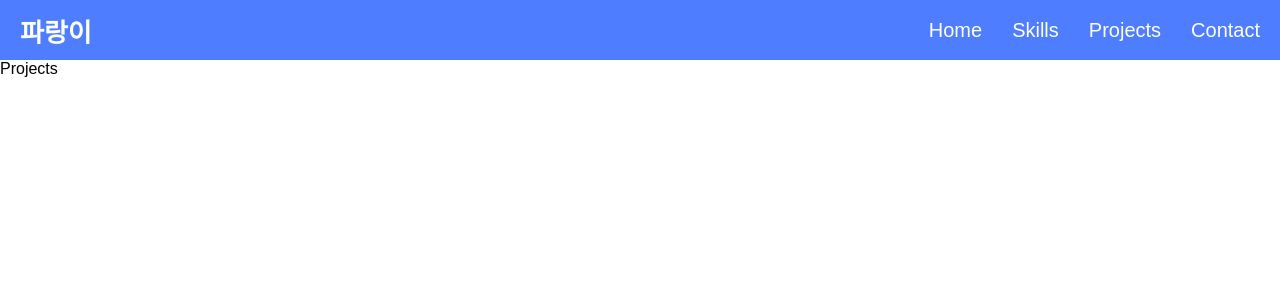
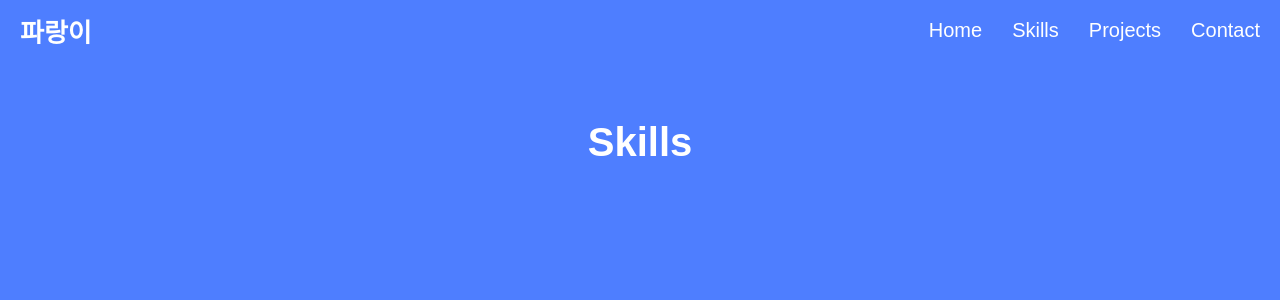
Before and after one commit to paring-chan/aboutme, a React (Create React App) app: page /projects in a window 1280 px wide. Shown: the top 300 px of the page. Built offline with nearby package versions, Linux system fonts and the light colour scheme; a web font is replaced by a local one.

Commit message:
background

```diff
--- a/src/components/Button.tsx
+++ b/src/components/Button.tsx
@@ -5,8 +5,8 @@ const Button = styled.a`
     text-decoration: none;
     padding: 7px 25px;
     min-width: 200px;
-    background: var(--theme-primary);
-    color: var(--primary-content-color);
+    background: #fff;
+    color: var(--theme-primary);
     text-align: center;
     border-radius: 12px;
     font-size: 24px;
--- a/src/styles/index.scss
+++ b/src/styles/index.scss
@@ -4,11 +4,24 @@
     user-select: none;
     box-sizing: border-box;
 }
+
+:root {
+    --theme-primary: #4E7EFF;
+    --primary-content-color: #fff;
+
+    --theme-primary-description-color: #eeeeee;
+
+    --header-height: 60px;
+}
+
+
 body {
     margin: 0;
     font-family: 'HancomMalangMalang', sans-serif;
     -webkit-font-smoothing: antialiased;
     -moz-osx-font-smoothing: grayscale;
+    background: var(--theme-primary);
+    color: var(--primary-content-color);
 }
 
 h1,
@@ -24,12 +37,3 @@ code {
     font-family: source-code-pro, Menlo, Monaco, Consolas, 'Courier New',
         monospace;
 }
-
-:root {
-    --theme-primary: #4E7EFF;
-    --primary-content-color: #fff;
-
-    --description-white-color: #2C2C2C;
-
-    --header-height: 60px;
-}
--- a/src/views/Home.tsx
+++ b/src/views/Home.tsx
@@ -26,7 +26,7 @@ const Title = styled.h2`
 const Description = styled.h2`
     font-size: 40px;
     text-align: center;
-    color: var(--description-white-color);
+    color: var(--theme-primary-description-color);
 `
 
 const Home: React.FC = () => {
--- a/src/views/Projects.tsx
+++ b/src/views/Projects.tsx
@@ -1,7 +1,42 @@
+import { motion } from 'framer-motion'
 import React from 'react'
+import styled from 'styled-components'
+
+const Container = styled(motion.div)`
+    display: flex;
+    align-items: center;
+    padding-top: 60px;
+    min-height: calc(100vh - var(--header-height));
+    flex-direction: column;
+    gap: 30px;
+`
+
+const Title = styled(motion.div)`
+    font-size: 40px;
+    font-weight: bold;
+`
 
 const Projects: React.FC = () => {
-    return <div>Projects</div>
+    return (
+        <Container>
+            <Title
+                initial={{
+                    y: -20,
+                    opacity: 0,
+                }}
+                animate={{
+                    y: 0,
+                    opacity: 1,
+                }}
+                exit={{
+                    y: -10,
+                    opacity: 0,
+                }}
+            >
+                Skills
+            </Title>
+        </Container>
+    )
 }
 
 export default Projects
--- a/src/views/Skills.tsx
+++ b/src/views/Skills.tsx
@@ -12,8 +12,6 @@ const Container = styled(motion.div)`
     display: flex;
     align-items: center;
     padding-top: 60px;
-    background: var(--theme-primary);
-    color: var(--primary-content-color);
     min-height: calc(100vh - var(--header-height));
     flex-direction: column;
     gap: 30px;
```
